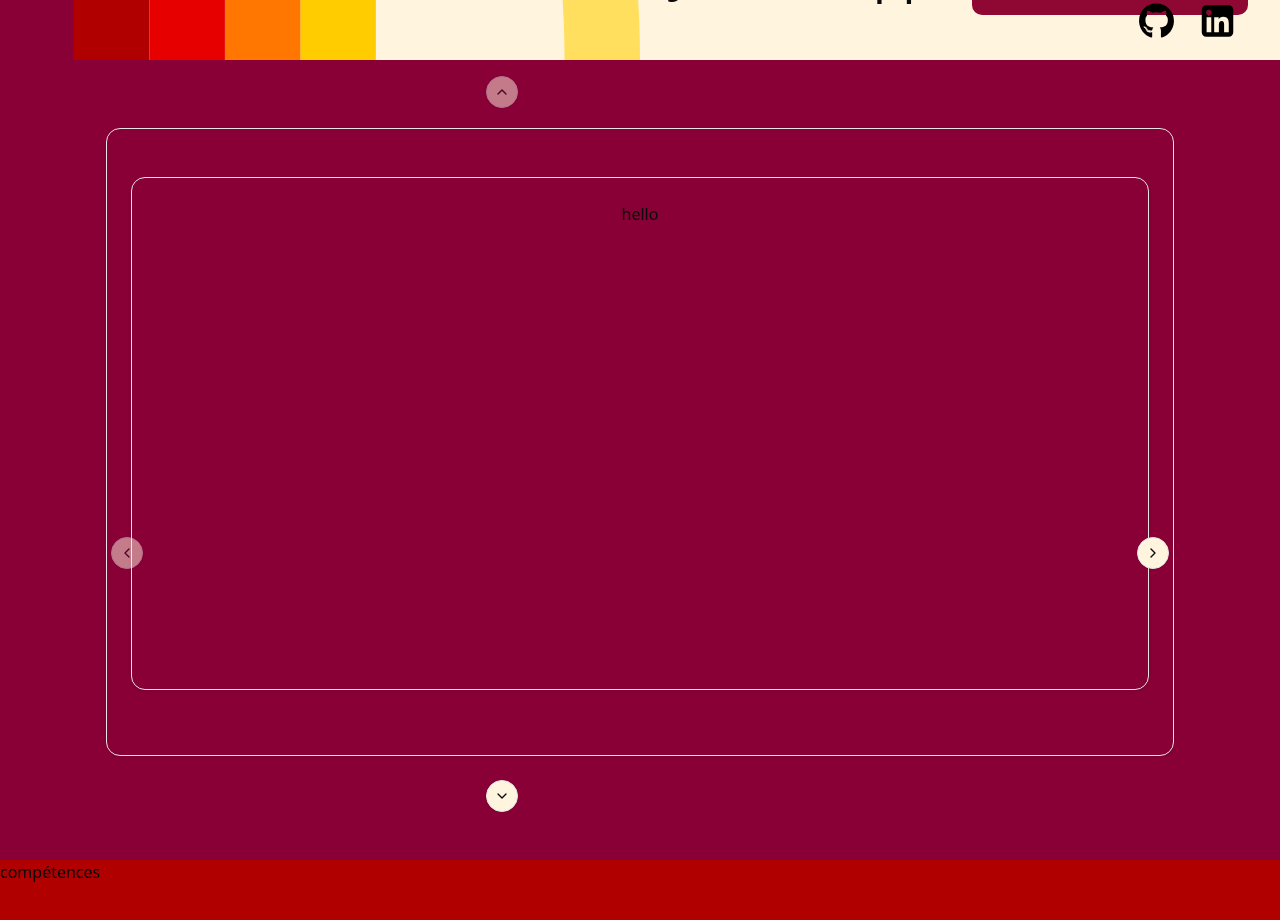
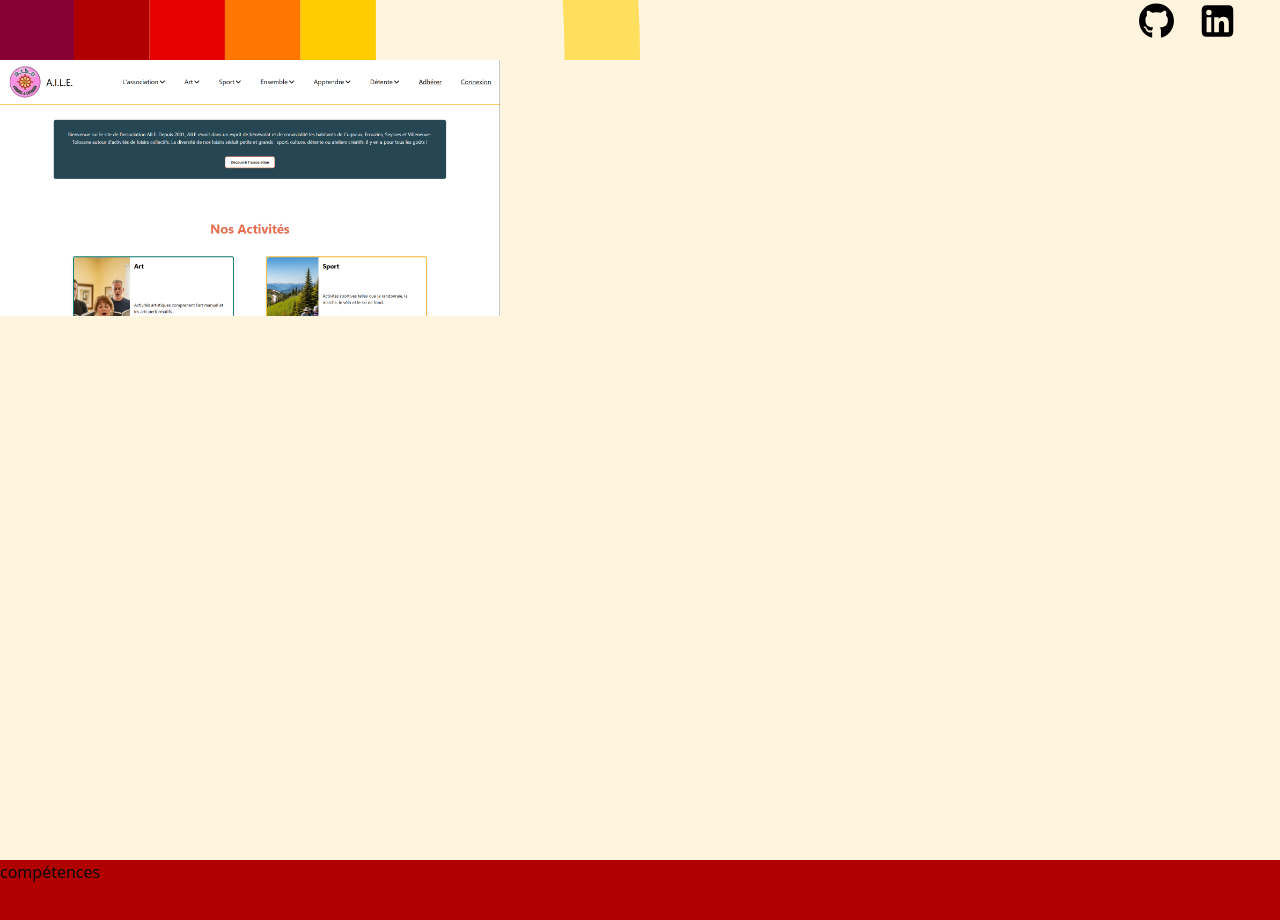
Before and after one commit to kurogami20/DamienChabanier, a Next.js app: page / in a window 1280 px wide. Shown: the part 740-1660 px from the top of the page. Built offline with nearby package versions, Linux system fonts and the light colour scheme.

Commit message:
begining of the rework of project component

```diff
--- a/app/page.tsx
+++ b/app/page.tsx
@@ -78,7 +78,7 @@ export default function Home() {
 
   return (
     <main className="  flex flex-col w-full h-full">
-      <section id="accueil" className="flex justify-between">
+      <section id="accueil" className="flex justify-between h-dvh">
         <Image
           src="/hero_image.svg"
           alt="Hero Image"
@@ -87,7 +87,7 @@ export default function Home() {
           className="h-dvh object-cover max-w-1/2 w-full object-top"
         />
 
-        <article className="w-1/2 flex flex-col items-center h-full justify-center gap-40 mt-[10%]">
+        <article className="w-1/2 flex flex-col items-center h-full justify-center gap-40 ">
           <Image src="/logoFolio.svg" alt="Logo" width={500} height={267} />
 
           <h1 className="text-5xl font-light ">
@@ -114,7 +114,7 @@ export default function Home() {
           </div>
         </article>
       </section>
-      <section className="h-screen bg-[#880036]">
+      <section className="h-screen ">
         <Projects />
       </section>
       <section className="h-screen bg-[#b10000]">
--- a/app/projets/page.tsx
+++ b/app/projets/page.tsx
@@ -13,30 +13,8 @@ import projects from "@/data/dataProjects";
 
 const Projects = () => {
   return (
-    <div id="projets" className="mx-[8%] my-[5%] h-[80%]">
-      <Carousel
-        opts={{
-          align: "start",
-        }}
-        orientation="vertical"
-        className="w-full h-full"
-      >
-        <CarouselContent className="-mt-1 h-full!">
-          {Array.from({ length: 5 }).map((_, index) => (
-            <CarouselItem key={index} className=" pt-1 h-full">
-              <div className="p-1 h-full">
-                <Card className="bg-transparent h-full">
-                  <article className="relative h-full">
-                    <ProjectCarousel />
-                  </article>
-                </Card>
-              </div>
-            </CarouselItem>
-          ))}
-        </CarouselContent>
-        <CarouselPrevious className="right-0 left-100" />
-        <CarouselNext className="right-0 left-100" />
-      </Carousel>
+    <div id="projets" className="">
+      <ProjectCarousel />
     </div>
   );
 };
--- a/components/projectCarousel.tsx
+++ b/components/projectCarousel.tsx
@@ -1,29 +1,15 @@
-import { Card, CardContent } from "./ui/card";
-import {
-  Carousel,
-  CarouselContent,
-  CarouselItem,
-  CarouselPrevious,
-  CarouselNext,
-} from "./ui/carousel";
-
+import dataProject from "../data/dataProjects";
+import Image from "next/image";
 const ProjectCarousel = () => {
   return (
-    <Carousel className="w-full  sm:max-w-full h-full">
-      <CarouselContent className="h-full">
-        {Array.from({ length: 5 }).map((_, index) => (
-          <CarouselItem key={index}>
-            <div className="p-1 h-full">
-              <Card className="bg-transparent m-5 text-center h-[90%]">
-                hello
-              </Card>
-            </div>
-          </CarouselItem>
-        ))}
-      </CarouselContent>
-      <CarouselPrevious className="absolute top-100 left-1 bottom-0 cursor-pointer" />
-      <CarouselNext className="absolute right-1 top-100 bottom-0 cursor-pointer" />
-    </Carousel>
+    <>
+      <Image
+        src={dataProject[0].projet[0].content[0].image}
+        alt={dataProject[0].titre}
+        width={500}
+        height={500}
+      />
+    </>
   );
 };
 
--- a/data/dataProjects.ts
+++ b/data/dataProjects.ts
@@ -59,6 +59,7 @@ const projects = [
         ],
       },
     ],
+    color: "#880036",
   },
 ];
 export default projects;
```
